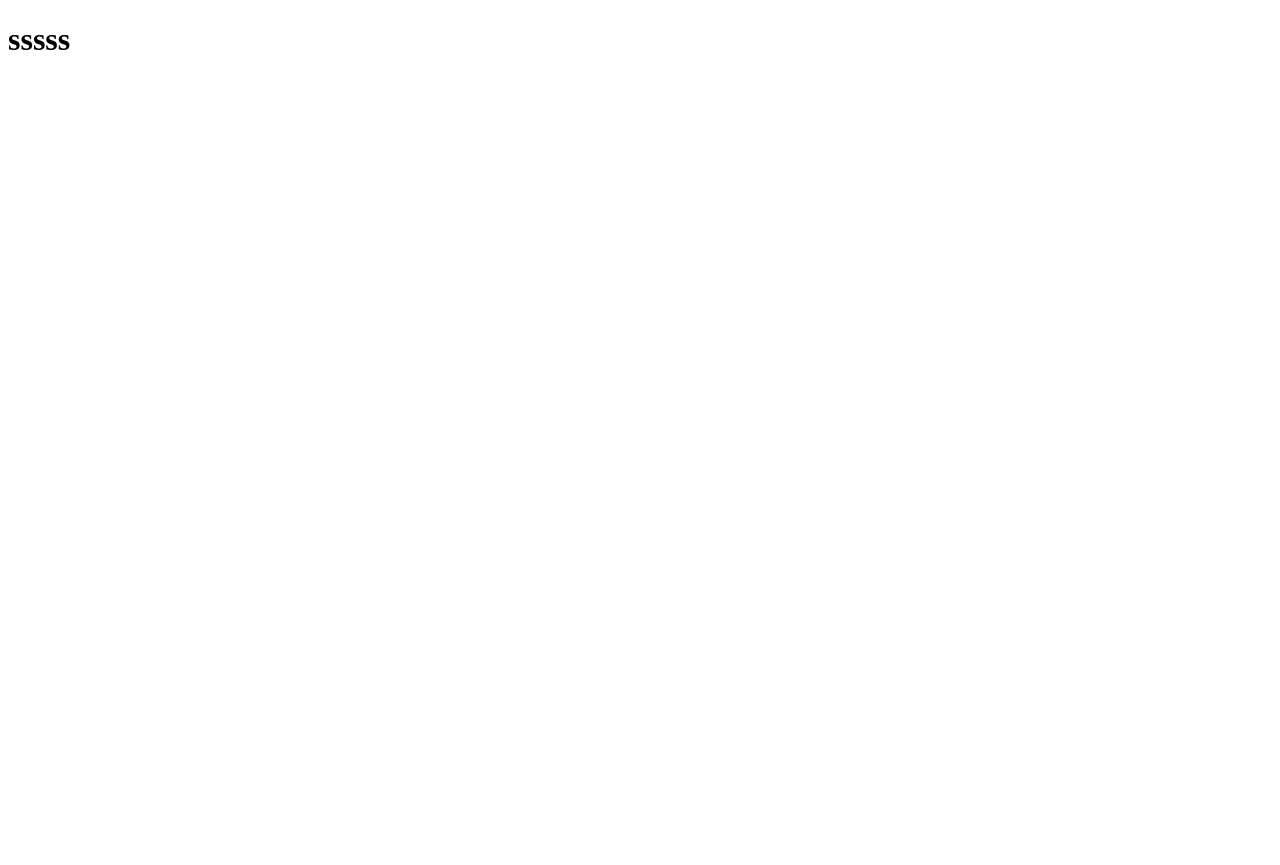
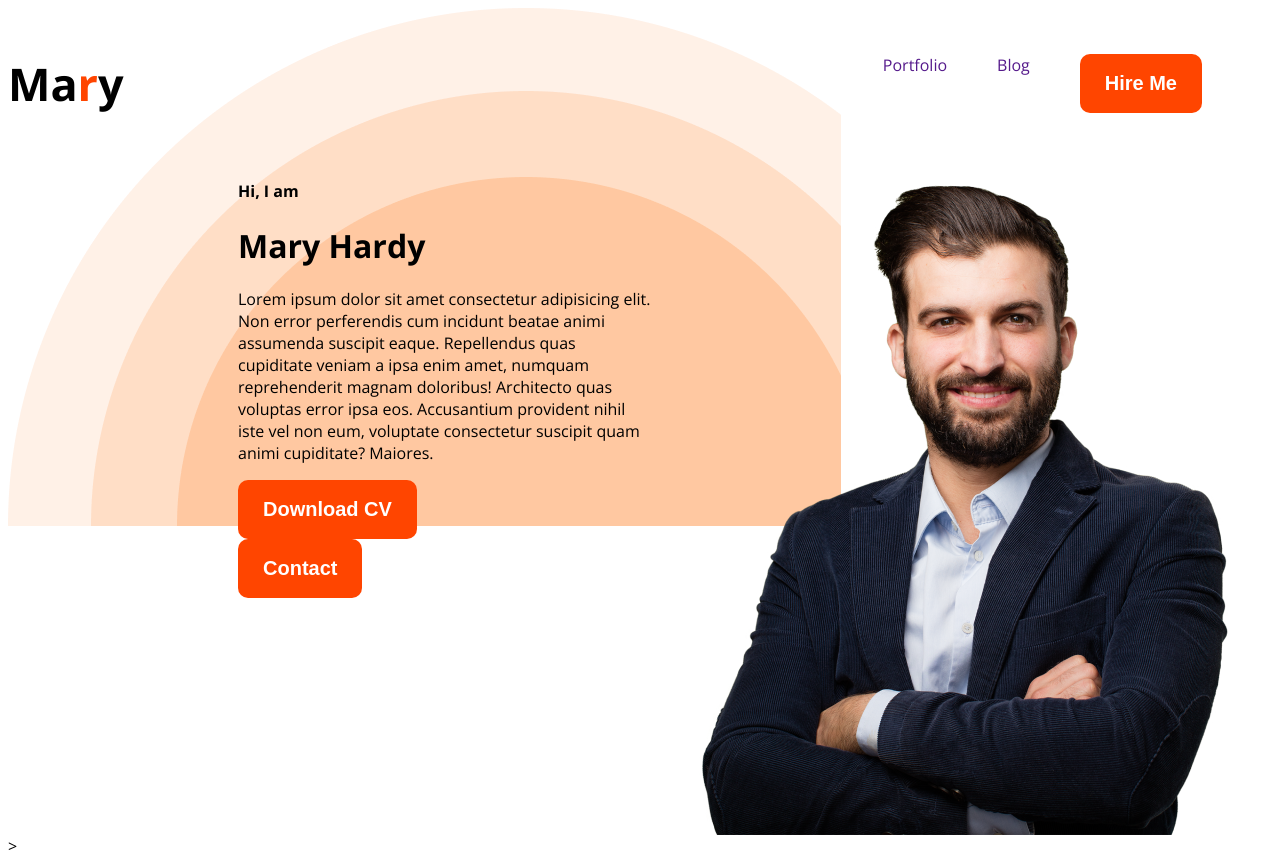
Before and after one commit to imtiazahmadtanvir/Portfolio-dev, a plain HTML site: page index.html in a window 1280 px wide. Before the commit the page ends 800 px from the top, so only its background shows below. Drawn offline with nearby package versions, Linux system fonts and the light colour scheme.

Commit message:
second commit

```diff
--- /dev/null
+++ b/Style.css
@@ -0,0 +1,81 @@
+
+@import url('https://fonts.googleapis.com/css2?family=Open+Sans:ital,wght@0,300..800;1,300..800&display=swap');
+
+.open-sans-normal {
+    font-family: "Open Sans", sans-serif;
+    font-optical-sizing: auto;
+    font-weight: normal;
+    font-style: normal;
+    font-variation-settings:
+      "wdth" 100;
+  }
+/* Nav Style */
+header{
+    background-image:url(../Portfolio-dev/image/header_bg.png);
+    background-repeat: no-repeat;
+    position: relative;
+    background-position: top left,bottom right;
+}
+nav{
+    display: flex;
+    align-items: center;
+    justify-content: space-between;
+    margin-right: 50px 200px;
+
+}
+
+
+/* Nav tiitle style */
+.nav-title{
+    font-weight:800px;
+    font-size: 45px;
+}
+
+nav ul {
+    display: flex;
+}
+
+/* shared style */
+/* .sub-title{
+    color: orangered;
+} */
+
+/*list style cancel for navigation*/
+nav ul li {
+    list-style: none;
+    margin-right: 50px;
+}
+/* remove underline because underline is have anchor */
+nav li a {
+    text-decoration: none;
+}
+
+.dark-2{
+    color: 2F1E1E;
+}
+
+.btn{
+    display: flex;
+    background-color: orangered;
+    border-radius: 10px;
+    color: white;
+    padding: 18px 25px;
+    font-size: 20px;
+    font-weight: bold;
+    border: none;
+    justify-content: space-between;
+    margin-right: 20px ;
+    align-items: center;
+
+}
+.banner{
+    display: flex;
+    justify-content: space-between;
+    margin: 0 35px 0 230px ;
+}
+.banner-content{
+    max-width: 580px;
+}
+.banner_profile_pic{
+
+}
--- a/index.html
+++ b/index.html
@@ -4,8 +4,35 @@
     <meta charset="UTF-8">
     <meta name="viewport" content="width=device-width, initial-scale=1.0">
     <title>Portfolio</title>
+    <link rel="stylesheet" href="Style.css">
 </head>
-<body>
-    <h1>sssss</h1>
+<body class="open-sans-normal">
+<header class="header">
+    <nav>
+        <h3 class="nav-title">Ma<span style="color: orangered;">r</span>y</h3>
+        <ul>
+            <li><a href="">Portfolio</a></li>
+            <li><a href="">Blog</a></li>
+            <li><button class="btn" href="">Hire Me</button></li>
+        </ul>
+    </nav>
+<!-- .banner -->
+    <div class="banner">
+        <div class="banner-content">
+            <h4>Hi, I am</h4>
+            <h1>Mary Hardy</h1>
+            <!--p.banner-description -->
+            <p class="banner-description">
+                Lorem ipsum dolor sit amet consectetur adipisicing elit. Non error perferendis cum incidunt beatae animi assumenda suscipit eaque. Repellendus quas cupiditate veniam a ipsa enim amet, numquam reprehenderit magnam doloribus! Architecto quas voluptas error ipsa eos. Accusantium provident nihil iste vel non eum, voluptate consectetur suscipit quam animi cupiditate? Maiores.
+                </p>
+              <!--btn*2-->
+            <button class="btn">Download CV</button>
+            <button class="btn">Contact</button>
+
+
+        </div>
+      <img class="banner_profile_pic" src="image/hardy.png" alt="hardy image">
+    </div>
+</header>>
 </body>
 </html>
```
